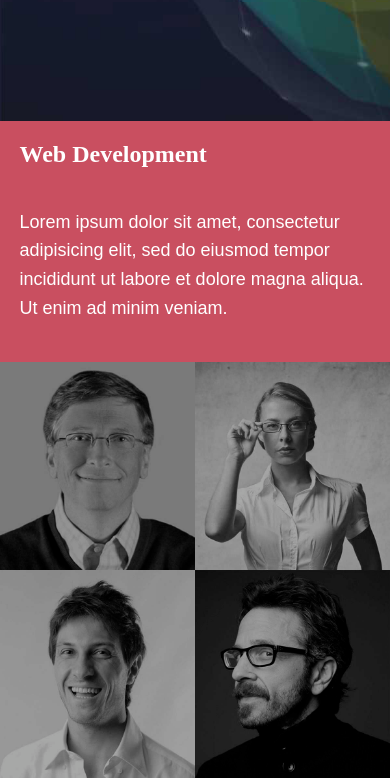
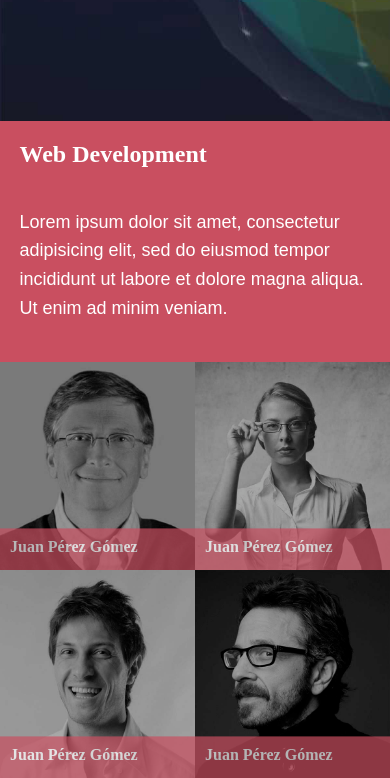
Before and after one commit to our-heritage/our-heritage.github.io, a website: page creditos.html in a window 390 px wide. Shown: the part 474-1252 px from the top of the page. Drawn offline with nearby package versions, Linux system fonts and the light colour scheme; a web font is replaced by a local one.

Commit message:
cambio de estilos en mobile para member-information

```diff
--- a/sass/partials/_mixins.scss
+++ b/sass/partials/_mixins.scss
@@ -13,6 +13,8 @@
 	}
 }
 
+// mixin to color all team member sections.
+
 @mixin team-color-scheme($color) {
 	background-color: $color;
     .team-member {
@@ -21,6 +23,7 @@
 
 	.team-member-information {
 		background: $color;
+		opacity: .7;
 	}
 
     .team-member-information a {
--- a/sass/partials/modules/_team.scss
+++ b/sass/partials/modules/_team.scss
@@ -62,7 +62,7 @@
     }
 
     .team-member-information {
-        bottom: 40%;
+        bottom: 0%;
         color: #fff;
         height: 100%;
         left: 0;
@@ -70,21 +70,21 @@
         position: absolute;
         right: 0;
         top: 0;
-        transform: translateY(122%);
+        transform: translateY(80%);
         transition: transform .35s ease-out;
         z-index: 2;
 
         h3 {
-            @include font-size(18);
+            @include font-size(16);
             display: block;
             font-family: $title-font;
-            padding: 5% 2% 12%;
+            padding: 0 0 10%;
             width: 100%;
         }
 
         p {
             box-sizing: border;
-            padding: 5% 2% 12%;
+            padding: 0 2% 8%;
             width: 80%;
         }
 
@@ -92,7 +92,8 @@
             @include font-size(14);
             display: block;
             font-family: $title-font;
-            padding: 5% 2% 12%;
+            padding: 0 2% 10%;
+            text-decoration: underline;
             width: 100%;
         }
     }
```
Also changed, not shown: css/style.css.
